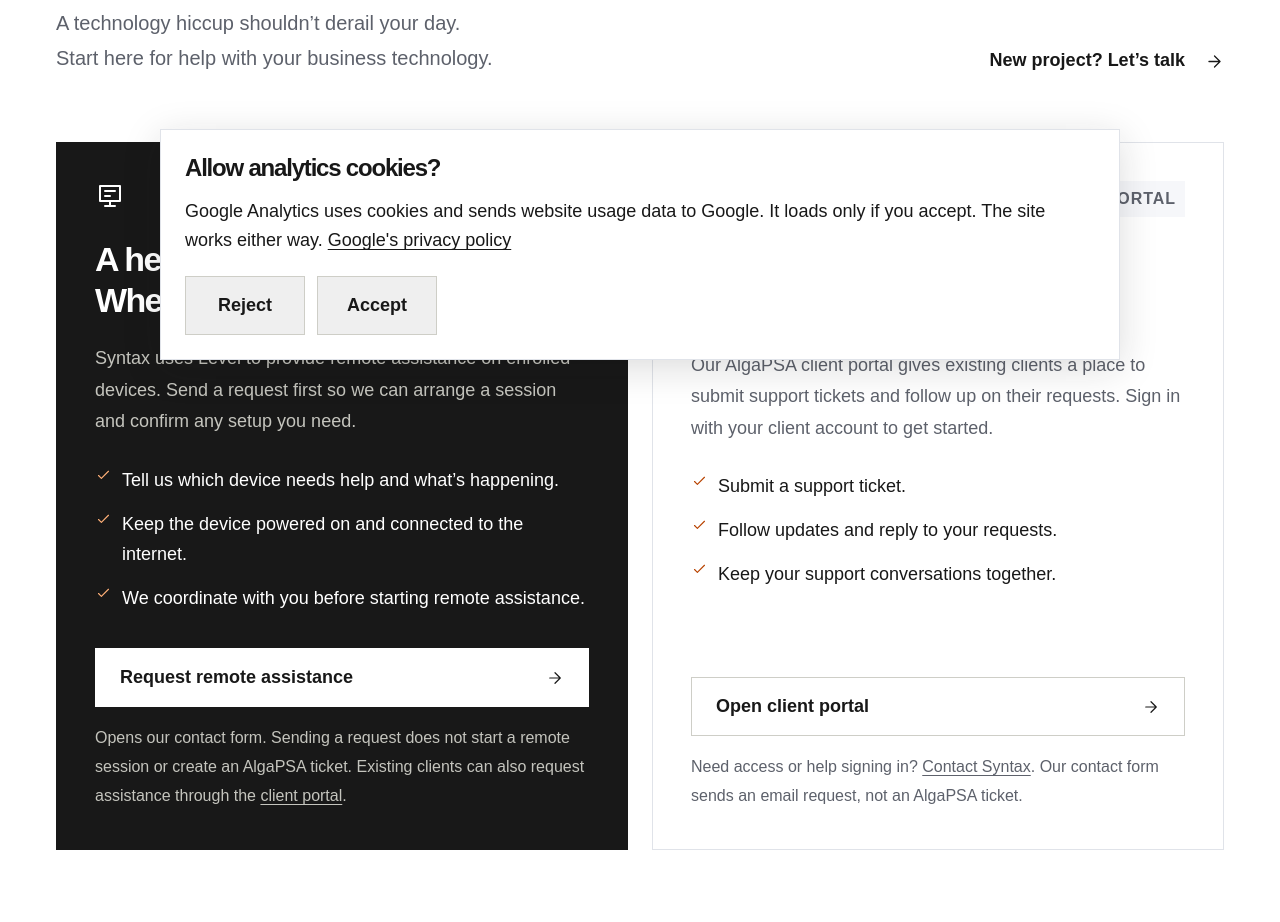
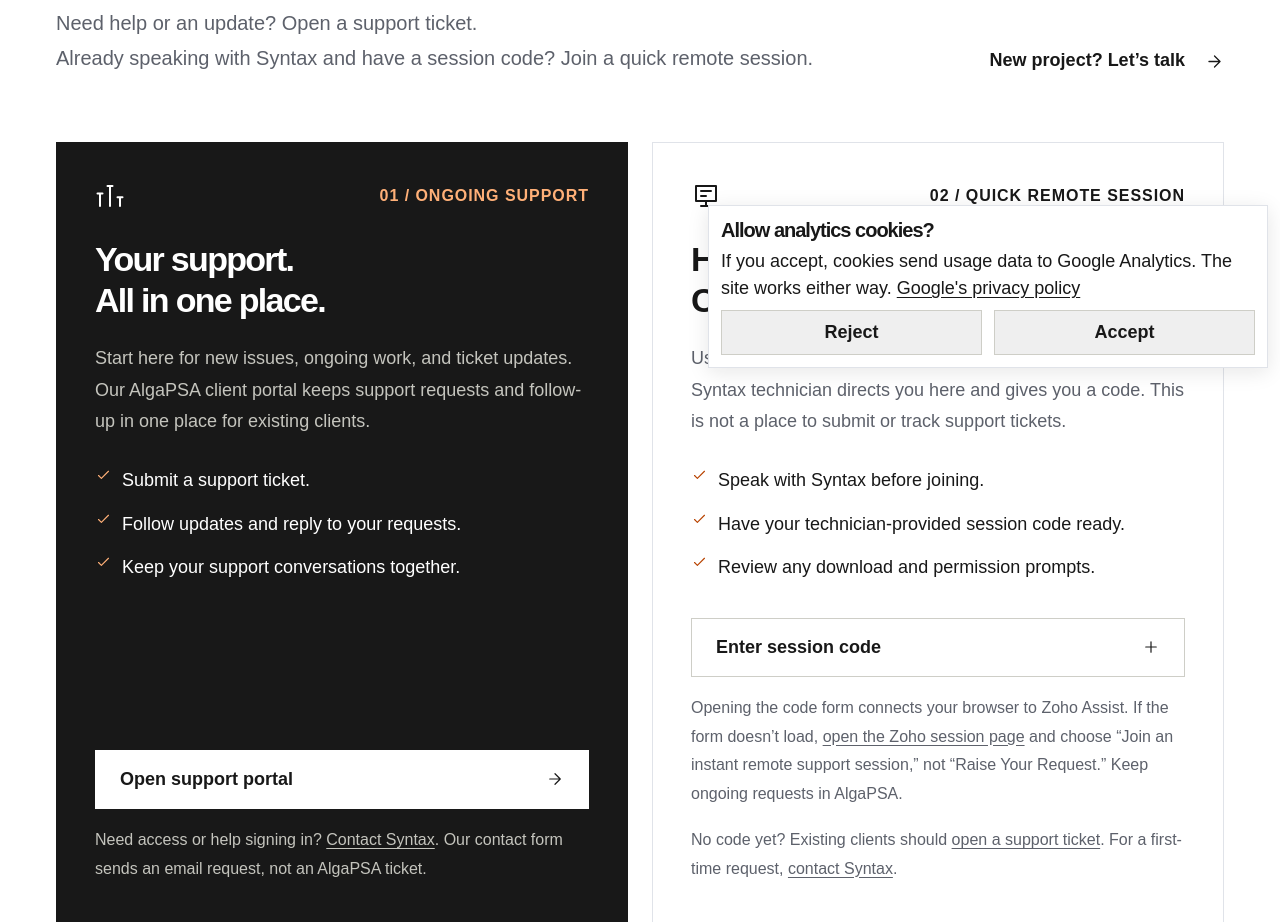
Before and after one commit to jarossnd/syntax, an Astro site: page /get-help in a window 1280 px wide. Shown: the part 420-1342 px from the top of the page. Built offline with nearby package versions, Linux system fonts and the light colour scheme; Astro itself is replaced by a stand-in of ours.

Commit message:
Remote Support Update

```diff
--- a/src/components/AnalyticsConsent.astro
+++ b/src/components/AnalyticsConsent.astro
@@ -3,9 +3,8 @@
 <section class="analytics-consent" id="analytics-consent" aria-labelledby="analytics-consent-title" hidden>
   <h2 id="analytics-consent-title">Allow analytics cookies?</h2>
   <p tabindex="0">
-    Google Analytics uses cookies and sends website usage data to Google.
-    It loads only if you accept. The site works either way.
-    <a href="https://policies.google.com/privacy">Google's privacy policy</a>
+    If you accept, cookies send usage data to Google Analytics.
+    The site works either way.{' '}<a href="https://policies.google.com/privacy">Google's privacy policy</a>
   </p>
   <div class="consent-actions">
     <button class="button button-outline" id="analytics-reject" type="button">Reject</button>
@@ -148,13 +147,13 @@
 <style>
   .analytics-settings { border: 0; padding: 0; background: none; color: inherit; font: inherit; text-decoration: underline; text-underline-offset: 4px; }
   .analytics-settings:hover { color: var(--accent-hover); }
-  .analytics-consent { position: fixed; z-index: 30; bottom: 20px; left: 50%; transform: translateX(-50%); display: flex; flex-direction: column; width: min(960px, calc(100% - 40px)); max-height: calc(100dvh - 40px); overflow: hidden; padding: 24px; background: #fff; border: 1px solid var(--line); box-shadow: 0 8px 36px #18181826; color: var(--ink); }
-  .analytics-consent h2 { font-size: 24px; flex-shrink: 0; }
-  .analytics-consent p { margin-top: 14px; font-size: 1.125rem; line-height: 1.65; }
+  .analytics-consent { position: fixed; z-index: 30; bottom: 12px; right: 12px; display: flex; flex-direction: column; width: min(560px, calc(100% - 24px)); max-height: calc(100dvh - 24px); overflow: hidden; padding: 12px; background: #fff; border: 1px solid var(--line); box-shadow: 0 4px 20px #1818181a; color: var(--ink); }
+  .analytics-consent h2 { font-size: 1.25rem; flex-shrink: 0; }
+  .analytics-consent p { margin-top: 6px; font-size: 1.125rem; line-height: 1.5; }
   .analytics-consent > p:not(.consent-status) { min-height: 0; overflow-y: auto; }
   .analytics-consent a { text-decoration: underline; text-underline-offset: 3px; }
-  .consent-actions { display: flex; flex-wrap: wrap; flex-shrink: 0; gap: 12px; margin-top: 20px; }
-  .consent-actions .button { min-width: 120px; }
+  .consent-actions { display: flex; flex-shrink: 0; gap: 12px; margin-top: 8px; }
+  .consent-actions .button { flex: 1; min-width: 0; min-height: 44px; padding: 8px 16px; }
   .consent-status { color: var(--accent-hover); flex-shrink: 0; }
   .analytics-settings[hidden], .analytics-consent[hidden], .consent-status[hidden] { display: none; }
 </style>
--- a/src/pages/get-help.astro
+++ b/src/pages/get-help.astro
@@ -2,45 +2,54 @@
 import Layout from '../layouts/Layout.astro';
 import Icon from '../components/Icon.astro';
 import { business } from '../data/business';
+const quickConnectUrl = 'https://assist.zoho.com/client/syntax';
 ---
-<Layout title="Technical Support & Remote Assistance | Syntax" description="Get technical help from Syntax. Open the AlgaPSA client portal to submit and track support tickets, or request coordinated remote assistance through Level.">
+<Layout title="Technical Support & Remote Assistance | Syntax" description="Use the AlgaPSA client portal for ongoing support and ticket tracking, or join a technician-arranged quick remote session with Zoho Assist.">
   <section class="page-hero container">
     <p class="eyebrow"><span class="square"></span> CLIENT SUPPORT</p>
     <h1>Technical support.<br />Get back to work<span class="accent">.</span></h1>
     <div class="page-hero-bottom">
-      <p>A technology hiccup shouldn’t derail your day.<br class="desktop-break" /> Start here for help with your business technology.</p>
+      <p>Need help or an update? Open a support ticket.<br class="desktop-break" /> Already speaking with Syntax and have a session code? Join a quick remote session.</p>
       <a class="text-link" href="/contact/">New project? Let’s talk <Icon name="arrow" size={19} /></a>
     </div>
   </section>
 
   <section class="help-grid container" aria-label="Support options">
-    <article class="help-card help-card-remote" aria-labelledby="remote-heading">
-      <div class="card-top"><Icon name="it" size={30} /><span class="eyebrow">01 / REMOTE ASSISTANCE</span></div>
-      <h2 id="remote-heading">A helping hand.<br />Wherever you work.</h2>
-      <p>Syntax uses Level to provide remote assistance on enrolled devices. Send a request first so we can arrange a session and confirm any setup you need.</p>
-      <ul class="feature-list">
-        <li><Icon name="check" size={17} />Tell us which device needs help and what’s happening.</li>
-        <li><Icon name="check" size={17} />Keep the device powered on and connected to the internet.</li>
-        <li><Icon name="check" size={17} />We coordinate with you before starting remote assistance.</li>
-      </ul>
-      <div class="help-card-action">
-        <a class="button button-light" href="/contact/?plan=Remote%20assistance">Request remote assistance <Icon name="arrow" size={18} /></a>
-        <p class="help-caption">Opens our contact form. Sending a request does not start a remote session or create an AlgaPSA ticket. Existing clients can also request assistance through the <a href={business.clientPortalUrl}>client portal</a>.</p>
-      </div>
-    </article>
-
-    <article class="help-card" aria-labelledby="portal-heading">
-      <div class="card-top"><Icon name="strategy" size={30} /><span class="help-status">CLIENT PORTAL</span></div>
+    <article class="help-card help-card-remote" aria-labelledby="portal-heading">
+      <div class="card-top"><Icon name="strategy" size={30} /><span class="eyebrow">01 / ONGOING SUPPORT</span></div>
       <h2 id="portal-heading">Your support.<br />All in one place.</h2>
-      <p>Our AlgaPSA client portal gives existing clients a place to submit support tickets and follow up on their requests. Sign in with your client account to get started.</p>
+      <p>Start here for new issues, ongoing work, and ticket updates. Our AlgaPSA client portal keeps support requests and follow-up in one place for existing clients.</p>
       <ul class="feature-list">
         <li><Icon name="check" size={17} />Submit a support ticket.</li>
         <li><Icon name="check" size={17} />Follow updates and reply to your requests.</li>
         <li><Icon name="check" size={17} />Keep your support conversations together.</li>
       </ul>
       <div class="help-card-action">
-        <a class="button button-outline" href={business.clientPortalUrl} aria-describedby="portal-status">Open client portal <Icon name="arrow" size={18} /></a>
+        <a class="button button-light" href={business.clientPortalUrl} aria-describedby="portal-status">Open support portal <Icon name="arrow" size={18} /></a>
         <p class="help-caption" id="portal-status">Need access or help signing in? <a href="/contact/">Contact Syntax</a>. Our contact form sends an email request, not an AlgaPSA ticket.</p>
+      </div>
+    </article>
+
+    <article class="help-card" aria-labelledby="quick-heading">
+      <div class="card-top"><Icon name="it" size={30} /><span class="eyebrow">02 / QUICK REMOTE SESSION</span></div>
+      <h2 id="quick-heading">Have a session code?<br />Connect with Syntax.</h2>
+      <p>Use Zoho Assist for a one-off remote session only when a Syntax technician directs you here and gives you a code. This is not a place to submit or track support tickets.</p>
+      <ul class="feature-list">
+        <li><Icon name="check" size={17} />Speak with Syntax before joining.</li>
+        <li><Icon name="check" size={17} />Have your technician-provided session code ready.</li>
+        <li><Icon name="check" size={17} />Review any download and permission prompts.</li>
+      </ul>
+      <div class="help-card-action">
+        <details class="quick-connect" id="quick-connect">
+          <summary class="button button-outline">Enter session code <Icon name="plus" size={18} /></summary>
+          <template id="quick-connect-template">
+            <iframe id="quick-connect-frame" title="Join a Syntax remote session with Zoho Assist" width="100%" height="150" src="https://assist.zoho.com/login/embed-remote-support.jsp"></iframe>
+          </template>
+          <div id="quick-connect-embed"></div>
+          <noscript><p class="help-caption">Use the Zoho session page linked below to enter your code.</p></noscript>
+        </details>
+        <p class="help-caption">Opening the code form connects your browser to Zoho Assist. If the form doesn’t load, <a href={quickConnectUrl}>open the Zoho session page</a> and choose “Join an instant remote support session,” not “Raise Your Request.” Keep ongoing requests in AlgaPSA.</p>
+        <p class="help-caption">No code yet? Existing clients should <a href={business.clientPortalUrl}>open a support ticket</a>. For a first-time request, <a href="/contact/?plan=Remote%20assistance">contact Syntax</a>.</p>
       </div>
     </article>
   </section>
@@ -48,11 +57,11 @@ import { business } from '../data/business';
   <section class="section container" aria-labelledby="remote-steps-heading">
     <div class="section-heading">
       <div><p class="eyebrow"><span class="square"></span> BEFORE WE CONNECT</p><h2 id="remote-steps-heading">Clear steps.<br />No surprise connections.</h2></div>
-      <p>Remote assistance is coordinated with Syntax. There’s no public session code or automatic connection on this page.</p>
+      <p>Zoho Assist is for quick, technician-arranged sessions. We use Level for ongoing remote support on managed devices. Neither connects automatically from this page.</p>
     </div>
     <div class="steps-grid">
-      <article><span class="step-number">01</span><h3>Tell us what’s wrong.</h3><p>Include your company, the affected device or application, any error message, and how the issue affects your work. Don’t include passwords or sensitive data.</p></article>
-      <article><span class="step-number">02</span><h3>We arrange the next step.</h3><p>We’ll follow up about your request. If your device isn’t enrolled in Level, we’ll discuss setup before sending installation instructions directly.</p></article>
+      <article><span class="step-number">01</span><h3>Tell us what’s wrong.</h3><p>Use the AlgaPSA portal for ongoing support, or contact Syntax for a first-time request. Include the affected device or application and how the issue affects your work. Don’t include passwords or sensitive data.</p></article>
+      <article><span class="step-number">02</span><h3>We arrange the next step.</h3><p>For a quick session, we’ll provide a Zoho Assist code and guide you through joining. For managed devices, we coordinate support through Level and discuss any setup directly.</p></article>
       <article><span class="step-number">03</span><h3>Connect with confidence.</h3><p>Confirm you’re speaking with Syntax before installing software or granting permissions. Keep your device online and review any approval prompt when we connect.</p></article>
     </div>
   </section>
@@ -60,8 +69,9 @@ import { business } from '../data/business';
   <section class="faq-section container" aria-labelledby="support-faq-heading">
     <div><p class="eyebrow"><span class="square"></span> A LITTLE MORE CLARITY</p><h2 id="support-faq-heading">Good to know.</h2></div>
     <div class="faq-list">
-      <details><summary>Can I start a remote session from this page?<Icon name="plus" size={20} /></summary><p>No. The remote assistance button opens a request form. A Syntax technician starts the session from Level after coordinating with you; your device needs the Level agent installed and online.</p></details>
-      <details><summary>Do I need to download anything?<Icon name="plus" size={20} /></summary><p>If your device is already enrolled, you don’t need a new download from this page. If setup is needed, Syntax will provide instructions directly. We do not publish installers or ask you to run installation commands here.</p></details>
+      <details><summary>Which option should I use?<Icon name="plus" size={20} /></summary><p>Use AlgaPSA to request help, discuss ongoing work, and check ticket updates. Use Zoho Assist only to join a quick remote session that a Syntax technician has arranged. Joining a Zoho session does not create an AlgaPSA ticket.</p></details>
+      <details><summary>Can I join without a session code?<Icon name="plus" size={20} /></summary><p>No. Contact Syntax or open a support ticket first. A technician will coordinate the session and provide a code. The code form is not an instant-help queue and does not guarantee a technician is available.</p></details>
+      <details><summary>Do I need to download anything?<Icon name="plus" size={20} /></summary><p>Zoho Assist may prompt you to download and run its remote-support app and grant permissions. Follow those steps only after confirming you’re speaking with Syntax. Ongoing managed-device support uses Level; if setup is needed, we provide instructions directly.</p></details>
       <details><summary>Where can I check my ticket status?<Icon name="plus" size={20} /></summary><p>Sign in to our <a href={business.clientPortalUrl}>AlgaPSA client portal</a> to view your support tickets, follow updates, and reply. If you need account access, contact Syntax. Requests sent through our website contact form are email inquiries and do not create portal tickets.</p></details>
     </div>
   </section>
@@ -71,3 +81,25 @@ import { business } from '../data/business';
     <p>Support availability and response times follow your service agreement. Sending a request does not guarantee an immediate response or 24/7 coverage.</p>
   </aside>
 </Layout>
+
+<script>
+  const quickConnect = document.querySelector<HTMLDetailsElement>('#quick-connect');
+  const template = document.querySelector<HTMLTemplateElement>('#quick-connect-template');
+  const embed = document.querySelector<HTMLDivElement>('#quick-connect-embed');
+  if (!quickConnect || !template || !embed) {
+    throw new Error('Zoho quick-connect controls are missing.');
+  }
+  const controls = { quickConnect, template, embed };
+  quickConnect.addEventListener('toggle', () => {
+    if (controls.quickConnect.open && !controls.embed.hasChildNodes()) {
+      controls.embed.append(controls.template.content.cloneNode(true));
+    }
+  });
+</script>
+
+<style>
+  .quick-connect summary { list-style: none; cursor: pointer; }
+  .quick-connect summary::-webkit-details-marker { display: none; }
+  .quick-connect[open] summary svg { transform: rotate(45deg); }
+  .quick-connect iframe { display: block; margin-top: 16px; border: 0; background: #fff; }
+</style>
```
Also changed, not shown: README.md.
